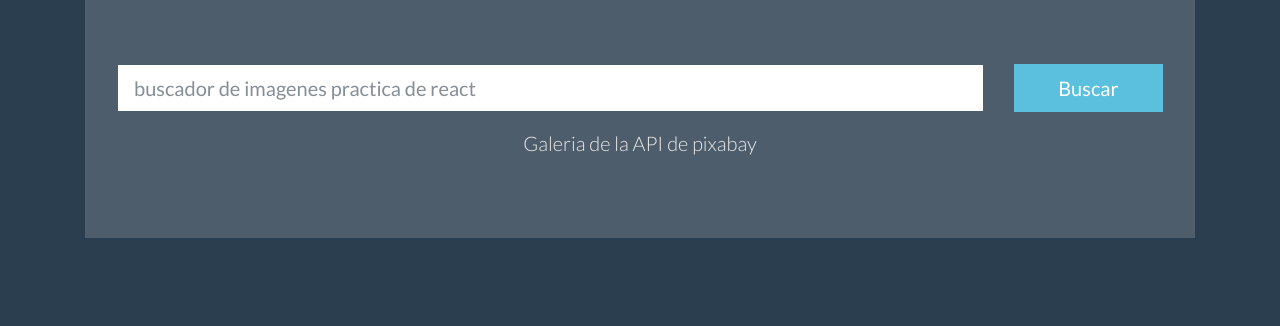
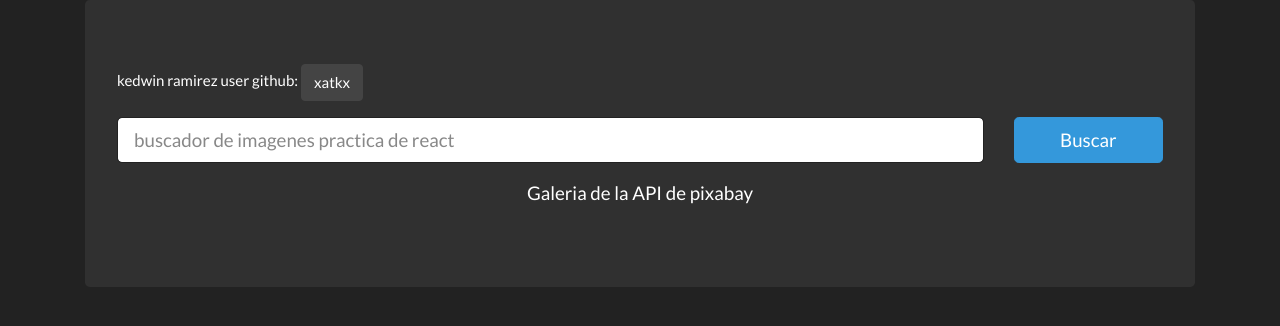
Before and after one commit to xatkx/reactPratica, a React (Create React App) app: page / in a window 1280 px wide. Shown: the top 326 px of the page. Built offline with nearby package versions, Linux system fonts and the light colour scheme.

Commit message:
rama para probar componentes y metodos de otros

```diff
--- a/public/index.html
+++ b/public/index.html
@@ -24,7 +24,7 @@
       work correctly both with client-side routing and a non-root public URL.
       Learn how to configure a non-root public URL by running `npm run build`.
     -->
-    <link rel="stylesheet" href="https://bootswatch.com/4/superhero/bootstrap.min.css">
+    <link rel="stylesheet" href="https://bootswatch.com/4/darkly/bootstrap.min.css">
     <title>kedwin Galeria v1.0.1</title>
   </head>
   <body>
--- a/src/App.js
+++ b/src/App.js
@@ -46,6 +46,7 @@ constructor(props){
       <React.Fragment>
       <div className="container">
         <div className="jumbotron">
+          <p class Name="lead text-center">kedwin ramirez user github: <a rel="noopener noreferrer" href="http://www.github.com/xatkx" target="_blank"  className="btn btn-secondary">xatkx</a></p>
           <Search userSearch={this.userSearch} />
           <p className='lead text-center' >Galeria de la API de pixabay</p>
         </div>
--- a/src/components/subComponents/imgCard.js
+++ b/src/components/subComponents/imgCard.js
@@ -12,7 +12,7 @@ class Pic extends Component {
 
                         <div class="card-body">
                             <h5 class="card-title">{pic.tags}</h5>
-                            <p class="card-text">edwlin es un mmg</p>
+                            <p class="card-text">edwalin y brandor son unos mmg</p>
                             <a href={pic.largeImageURL} class="btn btn-block btn-info" target="_blank" rel="noopener noreferrer">Pic full</a>
                         </div>
                 </div>
```
